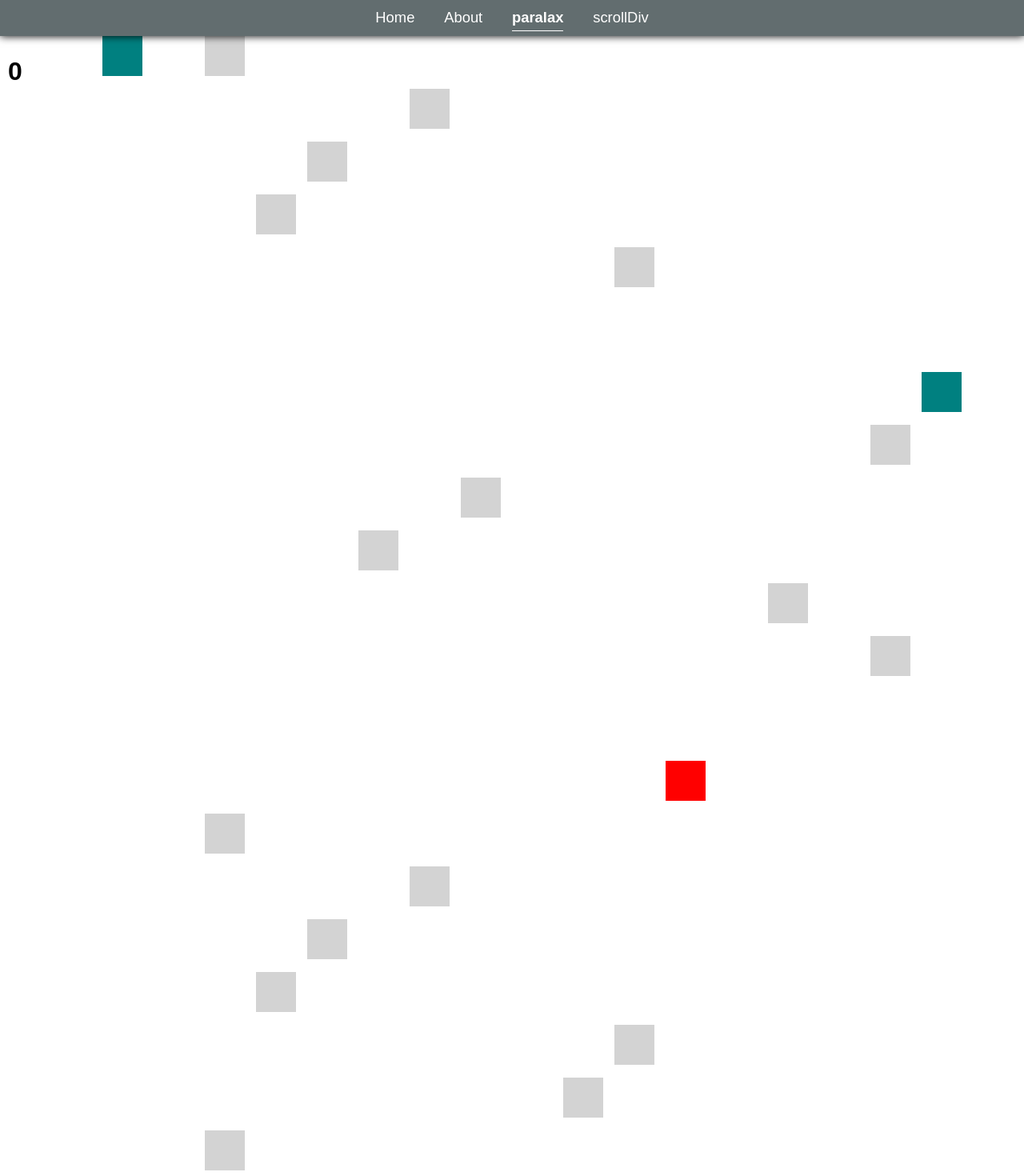
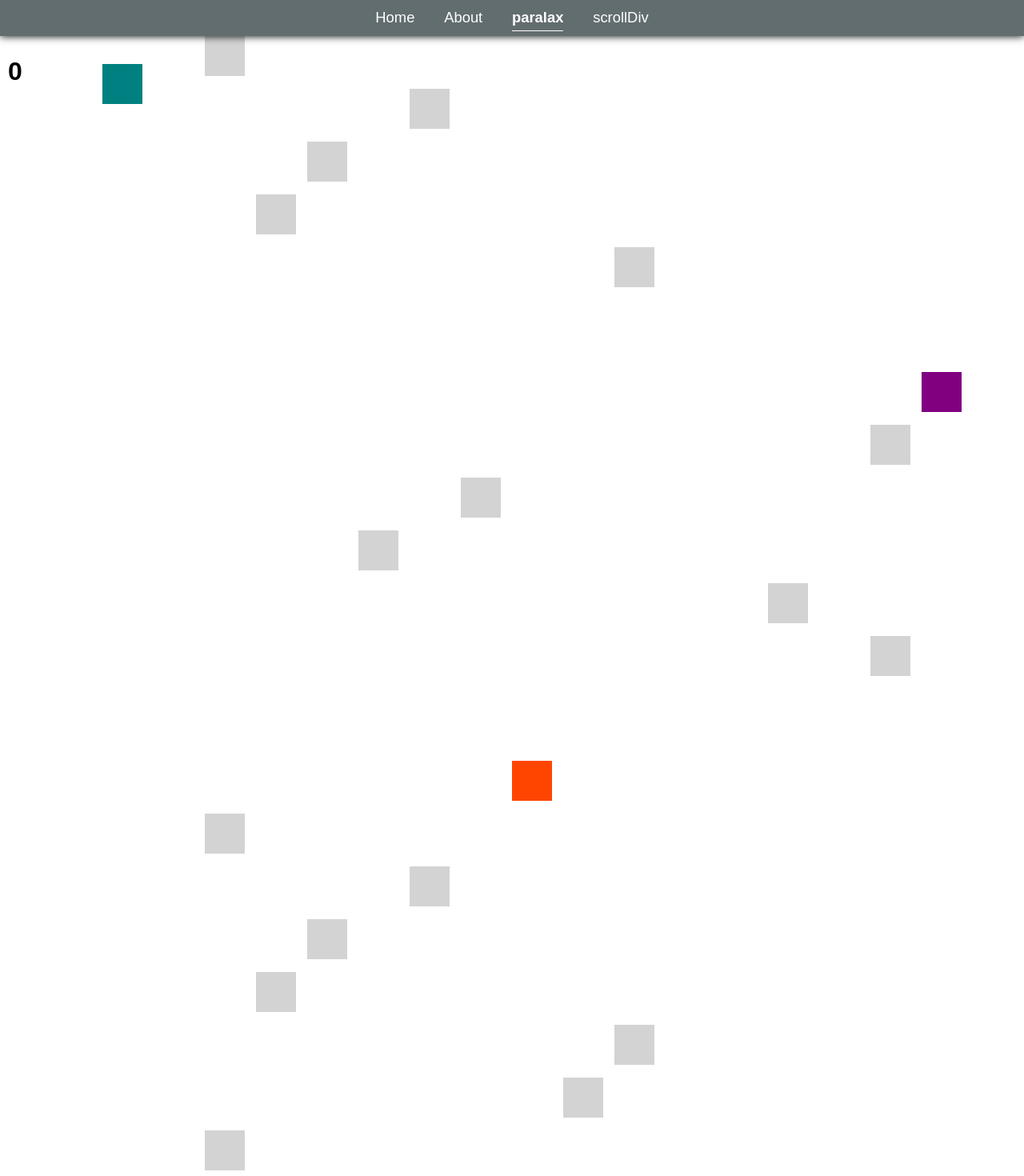
Before and after one commit to evariste1963/cool_stuff, a SvelteKit app: page /paralax in a window 1280 px wide. Shown: the top 1470 px of the page at 80% size. Built offline with nearby package versions, Linux system fonts and the light colour scheme.

Commit message:
paralax tampering

```diff
--- a/src/routes/paralax/+page.svelte
+++ b/src/routes/paralax/+page.svelte
@@ -1,6 +1,6 @@
 <script>
   let scroll;
-  let speed = 3;
+  let speed = 4;
 </script>
 
 <svelte:window bind:scrollY={scroll} />
@@ -10,9 +10,11 @@
 <section>
   <div
     class="box pin"
-    style:transform={`translate3d(0, ${scroll / speed}px, 0)`}
+    style:transform={`translate3d(${scroll / speed}px, ${scroll / speed}px, 0) rotate(${scroll / speed}deg)`}
     style:background="teal"
     style:margin-left="10%"
+    style:top="10%"
+
   />
   <div class="box" style:margin-left="20%" />
   <div class="box" style:margin-left="40%" />
@@ -23,8 +25,8 @@
 
   <div
     class="box pin"
-    style:transform={`translate3d(0, ${(scroll / speed) * 0.2}px, 0)`}
-    style:background="teal"
+    style:transform={`translate3d(${scroll / speed * -1}px, ${(scroll / speed) * 0.01}px, 0) rotate(${scroll / speed *-3}deg)`}
+    style:background="purple"
     style:margin-left="90%"
   />
   <div class="box" style:margin-left="90%" />
@@ -36,9 +38,9 @@
   <br /><br /><br /><br /><br />
   <div
     class="box"
-    style:transform={`translate3d(0, ${(scroll / speed) * 2}px, 0)`}
-    style:background="red"
-    style:margin-left="65%"
+    style:transform={`translate3d(0, ${(scroll / speed) * 3}px, 0)`}
+    style:background="orangered"
+    style:margin-left="50%"
   />
   <div class="box" style:margin-left="20%" />
   <div class="box" style:margin-left="40%" />
@@ -56,8 +58,8 @@
   <div
     class="box"
     style:transform={`translate3d(0, ${(scroll / speed) * 1.2}px, 0)`}
-    style:background="red"
-    style:margin-left="50%"
+    style:background="green"
+    style:margin-left="65%"
   />
   <div class="box" style:margin-left="30%" />
   <div class="box" style:margin-left="25%" />
@@ -105,7 +107,7 @@
 
 <style>
   section {
-    height: 1000em;
+    height: auto;
   }
   h1 {
     position: fixed;
@@ -124,5 +126,7 @@
 
   .pin {
     position: fixed;
+    margin-bottom: 100px;
+
   }
 </style>
```
